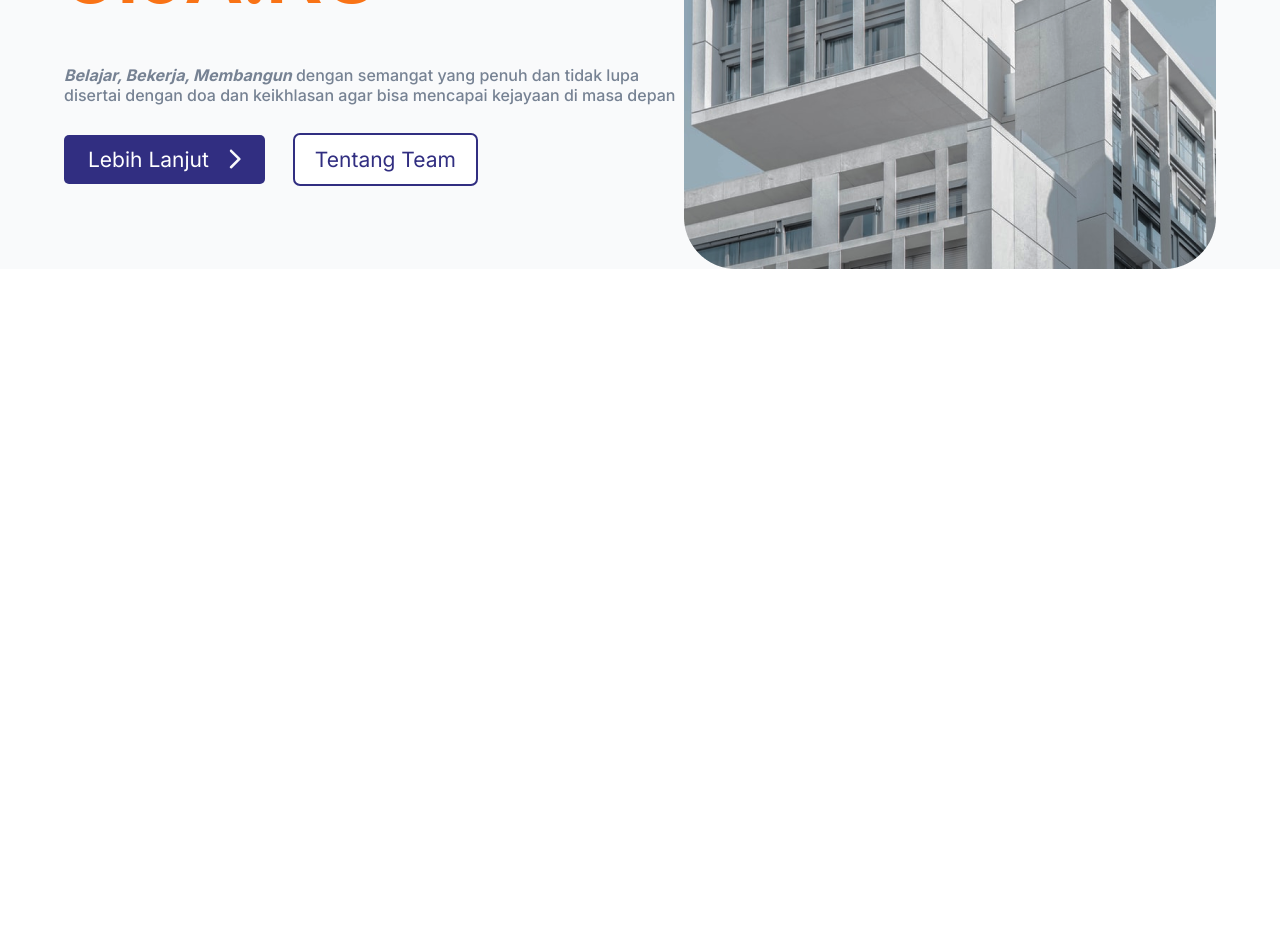
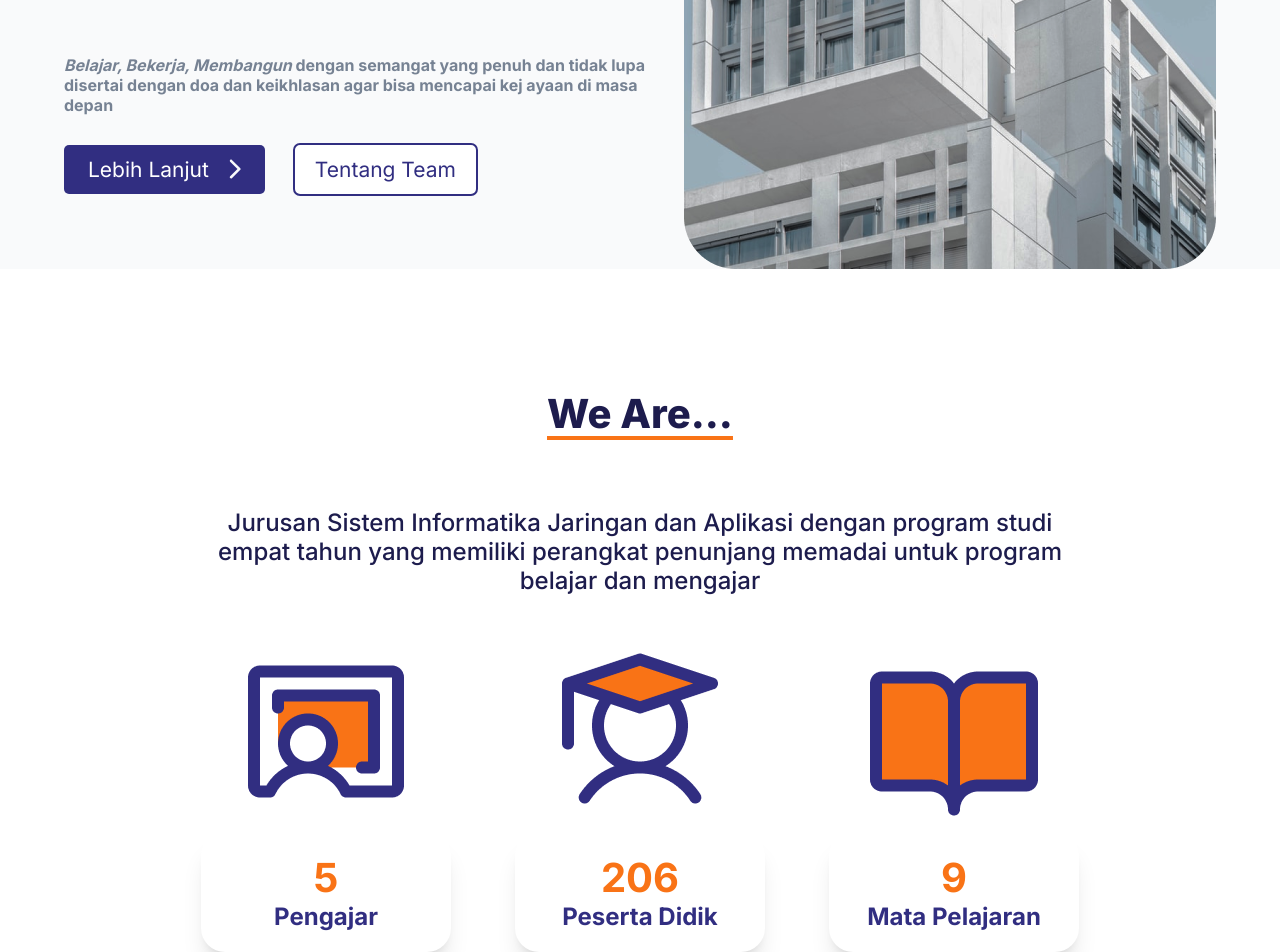
Before and after one commit to itc-26/sijaku, a Next.js app: page / in a window 1280 px wide. Shown: the part 418-1370 px from the top of the page. Before the commit the page ends 800 px from the top, so only its background shows below. Built offline with nearby package versions, Linux system fonts and the light colour scheme.

Commit message:
add: we are section

```diff
--- a/src/components/atoms/Text.tsx
+++ b/src/components/atoms/Text.tsx
@@ -25,11 +25,11 @@ const Text = ({ textType, children, addClassName }: Props) => {
             )
         case TextType.Regular:
             return (
-                <p className={`text-[1.5rem] font-medium ${addClassName} sm:text-[1rem]`}>{children}</p>
+                <p className={`text-[1.5rem]  ${addClassName} sm:text-[1rem]`}>{children}</p>
             )
         case TextType.Small:
             return (
-                <p className={`text-[1rem] font-medium ${addClassName} sm:text-[1rem]`}>{children}</p>
+                <p className={`text-[1rem]  ${addClassName} sm:text-[1rem]`}>{children}</p>
             )
     }
 }
--- a/src/components/molecules/Button.tsx
+++ b/src/components/molecules/Button.tsx
@@ -13,24 +13,22 @@ export enum ButtonType {
     Secondary = "secondary",
 }
 
-
 const Button = ({ children, addClassName, image, buttonType = ButtonType.Primary }: Props) => {
     switch (buttonType) {
         case ButtonType.Primary:
             return (
-                <button className={`btn select-none bg-blue text-white  py-[10px] px-[20px] font-[400] rounded-[5px] ${addClassName}`}>
+                <button className={`btn select-none bg-blue text-white  py-[10px] px-[20px] font-[400] rounded-[5px] cursor-pointer ${addClassName}`}>
                     {children}
                     {image ? <Image src={image} alt="Icon" /> : ""}
                 </button>
             )
         case ButtonType.Secondary:
             return (
-                <button className={`btn select-none bg-white text-blue outline outline-[2px] outline-blue border-blue py-[12px] px-[20px] rounded-[5px] ${addClassName}`}>
+                <button className={`btn select-none bg-white text-blue outline outline-[2px] outline-blue border-blue py-[12px] px-[20px] cursor-pointer rounded-[5px] ${addClassName}`}>
                     {children}
                     {image ? <Image src={image} alt="Icon" /> : ""}
                 </button>
             )
-
     }
 }
 
--- a/src/components/molecules/Link.tsx
+++ b/src/components/molecules/Link.tsx
@@ -9,7 +9,7 @@ interface Props {
 
 const LinkComponent = ({ children, href = "", addClassName }: Props) => {
     return (
-        <Link href={href} className={`select-none text-grey no-underline text-[14px] font-medium ${addClassName}`}>
+        <Link href={href} className={`select-none cursor-pointer text-grey no-underline text-[14px] font-medium ${addClassName}`}>
             {children}
         </Link>
     )
--- a/src/components/organisms/Navbar.tsx
+++ b/src/components/organisms/Navbar.tsx
@@ -62,7 +62,7 @@ const Navbar = () => {
     return (
         <>
             {/* <MobileNavbar setIsShowNav={setIsShowNav} isShowNav={isShowNav} /> */}
-            <nav className="flex fixed mt-0 h-[70px] shadow-md transition duration-300 ease-in-out">
+            <nav className="bg-white flex fixed mt-0 h-[70px] shadow-md transition duration-300 ease-in-out">
                 <GlobalContainer addClassName="flex justify-between items-center">
                     <div className="flex items-center gap-[70px]">
                         <div className="flex gap-[15px] items-center select-none">
--- a/src/components/templates/ContentContainer.tsx
+++ b/src/components/templates/ContentContainer.tsx
@@ -11,7 +11,7 @@ interface Props {
 const ContentContainer = ({ title, children, addClassName }: Props) => {
     return (
         <section>
-            <Text textType={TextType.Title} addClassName={`font-extrabold text-center mt-[120px] mb-[70px] ${addClassName}`}>{`${title} LABRA `}<span className="purple">V.22</span></Text>
+            <Text textType={TextType.SubTitle} addClassName={`font-extrabold text-darkBlue underline decoration-orange underline-offset-8 text-center mt-[120px] mb-[70px] ${addClassName}`}>{title}</Text>
             <div className="flex items-center text-center">
                 {children}
             </div>
--- a/src/pages/index.tsx
+++ b/src/pages/index.tsx
@@ -6,10 +6,14 @@ import Button, { ButtonType } from "@/components/molecules/Button"
 
 import Navbar from "@/components/organisms/Navbar"
 
+import ContentContainer from "@/components/templates/ContentContainer"
 import GlobalContainer from "@/components/templates/GlobalContainer"
 
 import sijaImg from "@/assets/img/building-img.png"
 import nextIcon from "@/assets/icon/next-icon.svg"
+import teacherIcon from "@/assets/icon/teacher-icon.png"
+import studentIcon from "@/assets/icon/student-icon.png"
+import bookIcon from "@/assets/icon/book-icon.png"
 
 export default function Home() {
   return (
@@ -22,7 +26,7 @@ export default function Home() {
               <Text textType={TextType.Title} addClassName="text-blue font-overpass">WELCOME TO</Text>
               <Text textType={TextType.Title} addClassName="text-orange font-overpass">SIJA.KU</Text>
             </div>
-            <Text textType={TextType.Small} addClassName="text-grey max-w-[670px]"> <span className="font-bold italic">Belajar, Bekerja, Membangun</span> dengan semangat yang penuh dan tidak lupa disertai dengan doa dan keikhlasan agar bisa mencapai kejayaan di masa depan</Text>
+            <Text textType={TextType.Small} addClassName="text-grey max-w-[670px]"> <span className="font-bold italic">Belajar, Bekerja, Membangun</span> dengan semangat yang penuh dan tidak lupa disertai dengan doa dan keikhlasan agar bisa mencapai kej ayaan di masa depan</Text>
             <div className="flex gap-[30px]">
               <Button addClassName="flex items-center gap-[20px] px-[24px] py-[12px] text-[21px]">Lebih Lanjut <Image src={nextIcon} alt="Next Icon" /></Button>
               <Button buttonType={ButtonType.Secondary} addClassName="text-[21px] ">Tentang Team</Button>
@@ -31,6 +35,36 @@ export default function Home() {
           <Image src={sijaImg} alt="SIJA SMKN 26 Jakarta img" />
         </GlobalContainer>
       </div>
+      <ContentContainer title="We Are...">
+        <GlobalContainer addClassName="flex flex-col items-center gap-[40px]">
+          <Text textType={TextType.Regular} addClassName="text-darkBlue max-w-[860px] text-center font-medium">
+          Jurusan Sistem Informatika Jaringan dan Aplikasi dengan program studi empat tahun yang memiliki perangkat penunjang memadai untuk program belajar dan mengajar
+          </Text>
+          <div className="flex gap-[64px]">
+            <div>
+              <Image src={teacherIcon} alt="Siapa SMKN 26 jakarta" />
+              <div className="bg-white shadow-xl h-[120px] w-[250px] flex flex-col justify-center items-center rounded-[24px]">
+                <Text textType={TextType.SubTitle} addClassName="text-orange font-bold">5</Text>
+                <Text textType={TextType.Regular} addClassName="text-blue font-bold">Pengajar</Text>
+              </div>
+            </div>
+            <div>
+              <Image src={studentIcon} alt="Siapa SMKN 26 jakarta" />
+              <div className="bg-white shadow-xl h-[120px] w-[250px] flex flex-col justify-center items-center rounded-[24px]">
+                <Text textType={TextType.SubTitle} addClassName="text-orange font-bold">206</Text>
+                <Text textType={TextType.Regular} addClassName="text-blue font-bold">Peserta Didik</Text>
+              </div>
+            </div>
+            <div>
+              <Image src={bookIcon} alt="Siapa SMKN 26 jakarta" />
+              <div className="bg-white shadow-xl h-[120px] w-[250px] flex flex-col justify-center items-center rounded-[24px]">
+                <Text textType={TextType.SubTitle} addClassName="text-orange font-bold">9</Text>
+                <Text textType={TextType.Regular} addClassName="text-blue font-bold">Mata Pelajaran</Text>
+              </div>
+            </div>
+          </div>
+        </GlobalContainer>
+      </ContentContainer>
     </>
   )
 }
```
